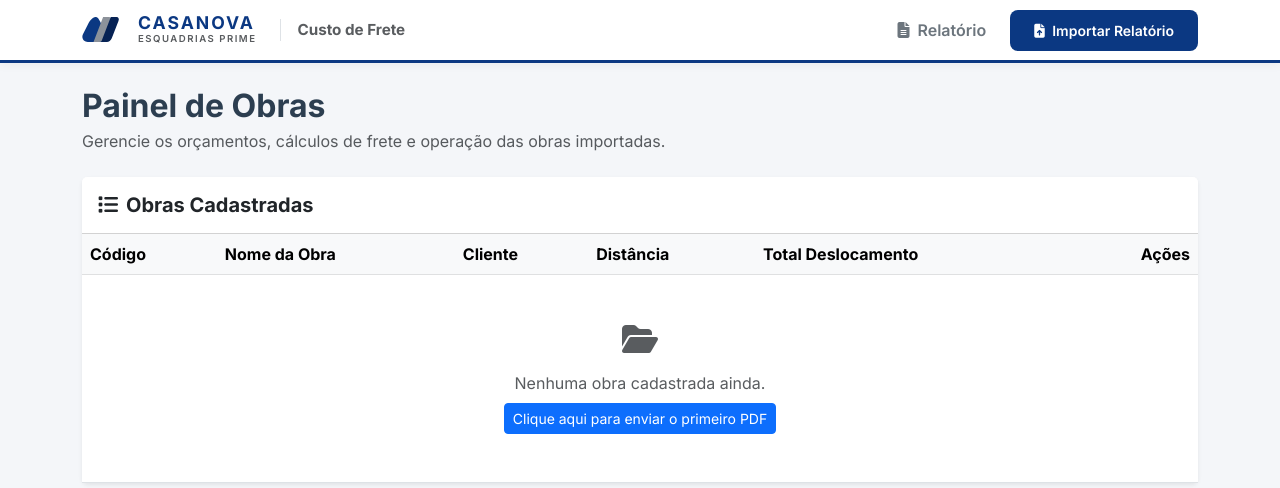
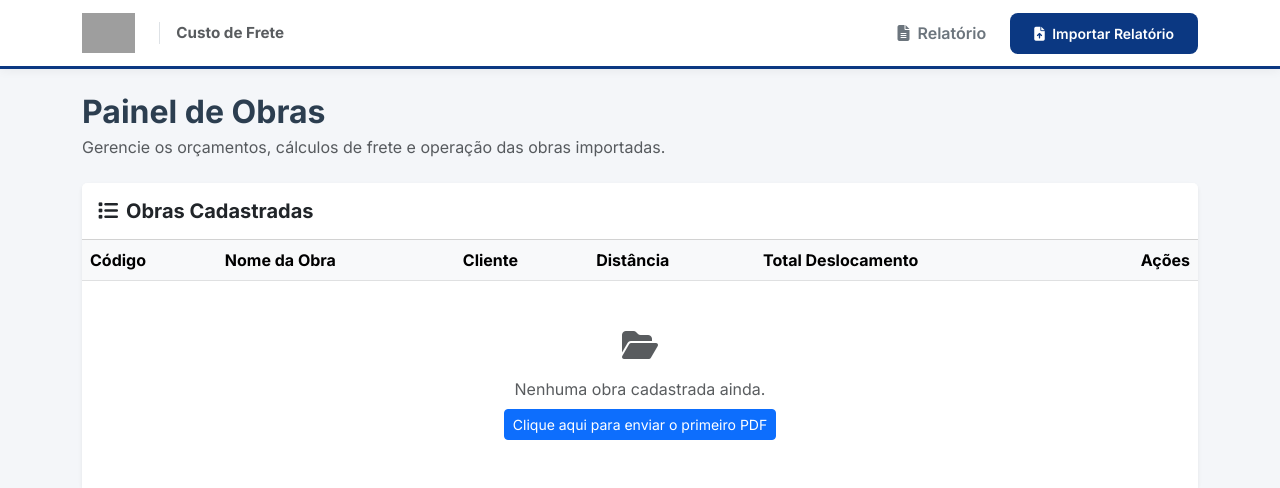
Before and after one commit to casanova-system/casanova, a Django app: page / in a window 1280 px wide. Shown: the top 488 px of the page. Run offline with Django 5.2, Linux system fonts and the light colour scheme; data that the repository does not hold is empty; grey boxes are pictures that could not be loaded.

Commit message:
feat: atualiza logo e insere pasta static

```diff
--- a/core/templates/core/base.html
+++ b/core/templates/core/base.html
@@ -1,9 +1,14 @@
+{% load static %}
 <!DOCTYPE html>
 <html lang="pt-br">
 <head>
     <meta charset="UTF-8">
     <meta name="viewport" content="width=device-width, initial-scale=1.0">
     <title>Custo de Frete | CASANOVA Esquadrias Prime</title>
+
+    <!-- Favicon -->
+    <link rel="shortcut icon" href="{% static 'img/logo.png' %}" type="image/png">
+
     <!-- Bootstrap 5 CSS -->
     <link href="https://cdn.jsdelivr.net/npm/bootstrap@5.3.0/dist/css/bootstrap.min.css" rel="stylesheet">
     <!-- FontAwesome para Ícones -->
@@ -65,16 +70,8 @@
         <div class="container">
             <a class="navbar-brand d-flex align-items-center gap-3" href="{% url 'lista_obras' %}">
                 <div class="d-flex align-items-center">
-                    <!-- Logo Corrigido Conforme Imagem -->
-                    <svg width="48" height="34" viewBox="0 0 100 70" fill="none" xmlns="http://www.w3.org/2000/svg">
-                        <path d="M 28 8 C 22 8 16 16 12 24 L 2 44 C -2 52 4 60 12 60 L 42 60 C 50 60 54 52 50 44 L 38 18 C 34 10 32 8 28 8 Z" fill="#0B3882"/>
-                        <path d="M 44 8 L 56 8 C 60 8 62 12 60 16 L 46 52 C 44 56 40 60 36 60 L 24 60 Z" fill="#8C929A"/>
-                        <path d="M 60 8 L 72 8 C 76 8 78 12 76 16 L 62 52 C 60 56 56 60 52 60 L 40 60 Z" fill="#062254"/>
-                    </svg>
-                    <div class="ms-2">
-                        <span class="fw-bold d-block lh-1 style-title" style="color: var(--casanova-blue); letter-spacing: 2px; font-size: 1.1rem;">CASANOVA</span>
-                        <small class="text-uppercase fw-semibold d-block text-muted" style="font-size: 0.6rem; letter-spacing: 1.5px;">Esquadrias Prime</small>
-                    </div>
+                    <!-- Logo em Imagem -->
+                    <img src="{% static 'img/logo.png' %}" alt="CASANOVA" height="40" class="d-inline-block align-text-top">
                 </div>
                 <span class="border-start ps-3 ms-2 text-muted fw-bold" style="font-size: 0.95rem;">Custo de Frete</span>
             </a>
```
Also changed, not shown: 1 other file.
